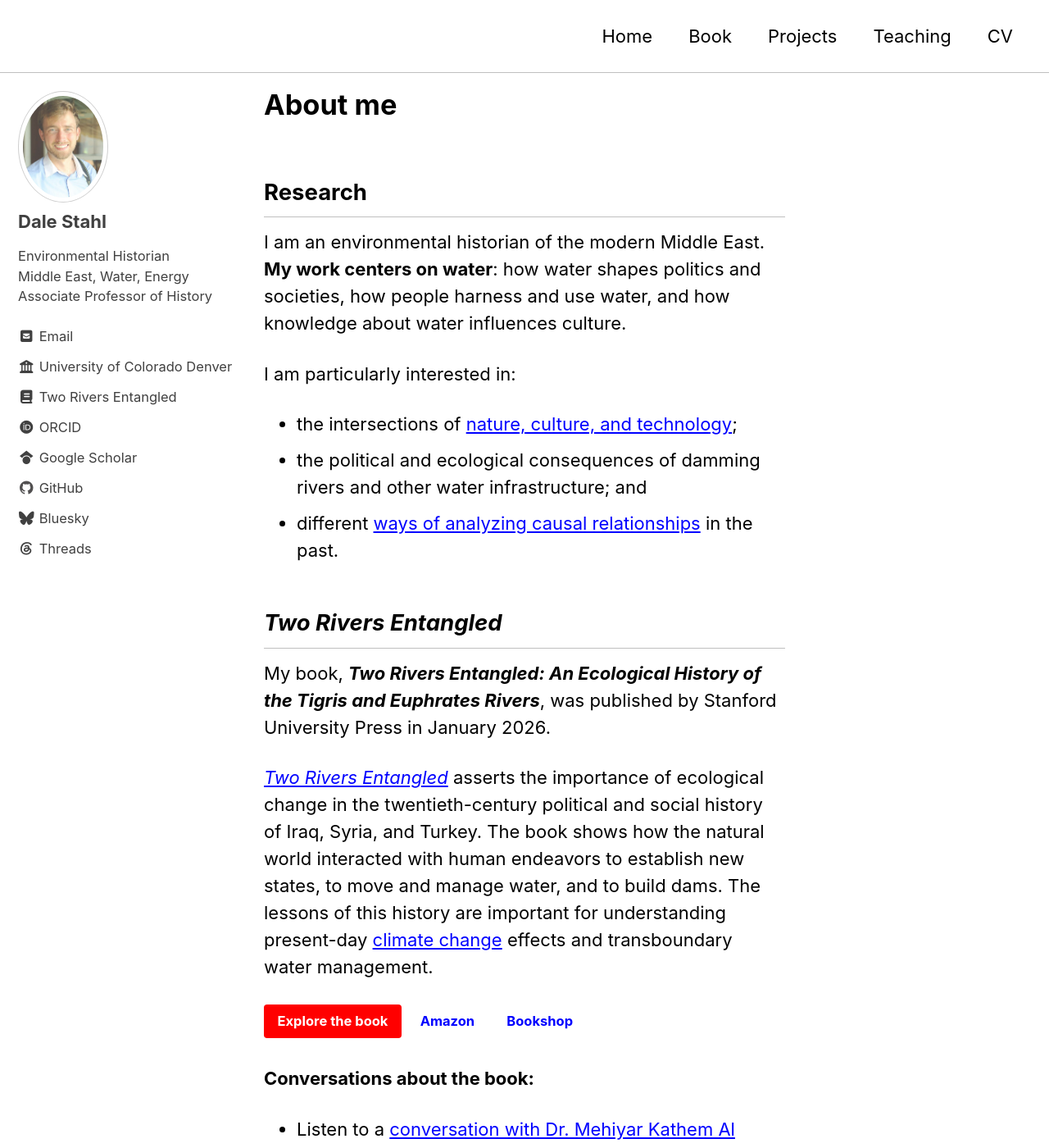
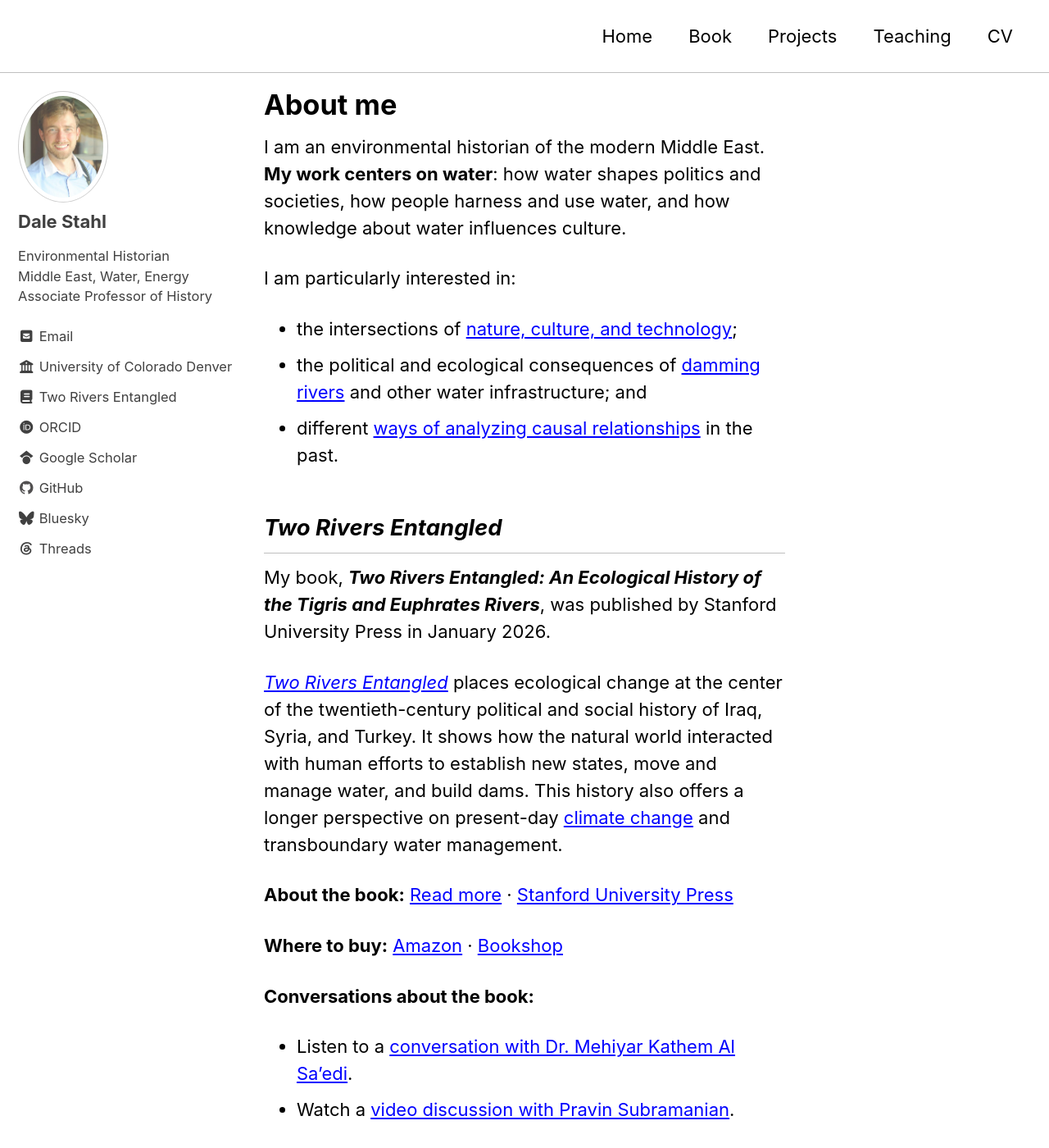
Before and after one commit to dalestahl/dalestahl.github.io, a Jekyll site: the page built from index.md, in a window 1280 px wide and 1400 px high. Shown: the whole window at 82% size. Built offline with Jekyll 4.4.1, drawn with Linux system fonts in a browser that asks for light colours; cached includes are drawn as plain includes.

Commit message:
Update to Index and Book
Formatting and content revisions now that Two Rivers Entangled has been published, adding reviews and media

```diff
--- a/index.md
+++ b/index.md
@@ -5,35 +5,30 @@ author_profile: true
 description: "Dale J. Stahl is an environmental historian of the modern Middle East. His work explores water, politics, technology, and ecological change."
 keywords: "Dale Stahl, environmental history, Middle East, water politics, Tigris and Euphrates, Iraq, Syria, Turkey, ecological history, history of technology, dam building"
 ---
-## Research
-
 I am an environmental historian of the modern Middle East. **My work centers on water**: how water shapes politics and societies, how people harness and use water, and how knowledge about water influences culture.
 
 I am particularly interested in:
-
 - the intersections of [nature, culture, and technology](https://www.taylorfrancis.com/chapters/edit/10.4324/9780429429699-3/technopolitical-frontier-dale-stahl){:target=”_blank”};
-- the political and ecological consequences of damming rivers and other water infrastructure; and
+- the political and ecological consequences of [damming rivers](/book/) and other water infrastructure; and
 - different [ways of analyzing causal relationships](https://link.springer.com/article/10.1007/s12685-021-00278-4){:target=”_blank”} in the past.
 
 ## *Two Rivers Entangled*
 
 My book, ***Two Rivers Entangled: An Ecological History of the Tigris and Euphrates Rivers***, was published by Stanford University Press in January 2026.
 
-[*Two Rivers Entangled*](/book/) asserts the importance of ecological change in the twentieth-century political and social history of Iraq, Syria, and Turkey. The book shows how the natural world interacted with human endeavors to establish new states, to move and manage water, and to build dams. The lessons of this history are important for understanding present-day [climate change](https://blog.sup.org/history/a-crisis-older-than-climate-change/) effects and transboundary water management.
+[*Two Rivers Entangled*](/book/) places ecological change at the center of the twentieth-century political and social history of Iraq, Syria, and Turkey. It shows how the natural world interacted with human efforts to establish new states, move and manage water, and build dams. This history also offers a longer perspective on present-day [climate change](https://blog.sup.org/history/a-crisis-older-than-climate-change/) and transboundary water management.
 
-[Explore the book](/book/){: .btn .btn--primary}
-[Amazon](https://a.co/d/iaoyjCo){: .btn}
-[Bookshop](https://bookshop.org/p/books/two-rivers-entangled-an-ecological-history-of-the-tigris-and-euphrates-in-the-twentieth-century-dale-j-stahl/22380882){: .btn}
+**About the book:** [Read more](/book/) · [Stanford University Press](https://www.sup.org/books/middle-east-studies/two-rivers-entangled)
+
+**Where to buy:** [Amazon](https://a.co/d/iaoyjCo) · [Bookshop](https://bookshop.org/p/books/two-rivers-entangled-an-ecological-history-of-the-tigris-and-euphrates-in-the-twentieth-century-dale-j-stahl/22380882)
 
 **Conversations about the book:**
-
 - Listen to a [conversation with Dr. Mehiyar Kathem Al Sa'edi](https://mediacentral.ucl.ac.uk/Player/42f51H9B).
 - Watch a [video discussion with Pravin Subramanian](https://youtu.be/_D_1dvHhfI0).
 
 ## Teaching
 
 As an [Associate Professor of History](https://clas.ucdenver.edu/history/dale-j-stahl) at the University of Colorado Denver. My [teaching](/teaching/) includes:
-
 - Middle East and Islamic history;
 - environmental and energy history;
 - the history of military occupation;
```
Also changed, not shown: _pages/book.md (+38 -16 lines).
